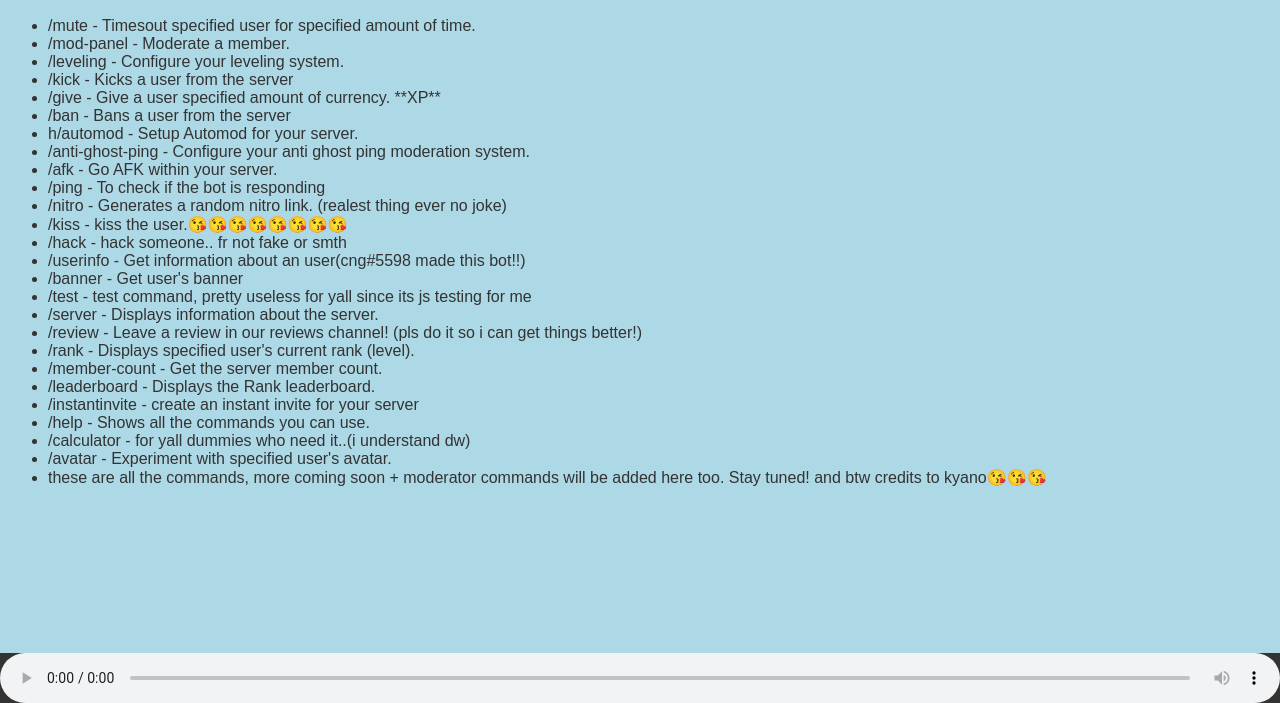
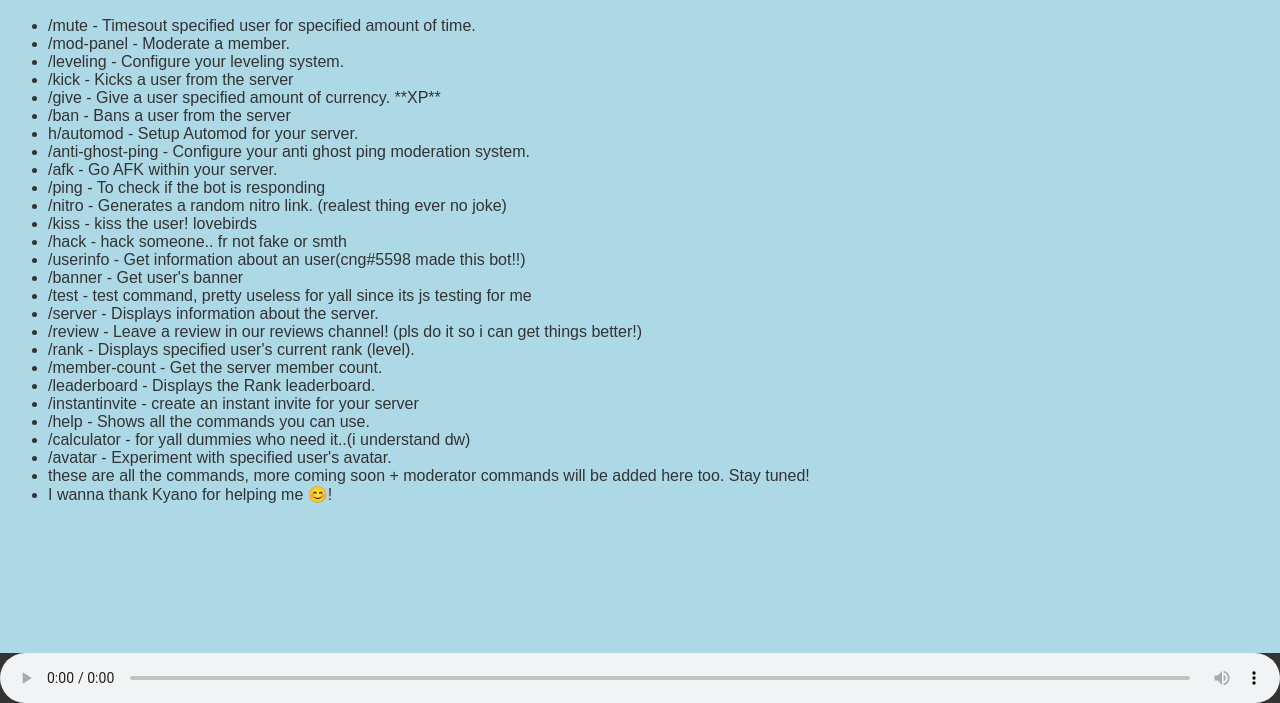
Before and after one commit to jejeeeeeee/Sentinel-invite-site, a plain HTML site: page index.html in a window 1280 px wide. Shown: the part 97-800 px from the top of the page. Drawn offline with Linux system fonts and the light colour scheme.

Commit message:
Added credits

```diff
--- a/index.html
+++ b/index.html
@@ -39,7 +39,7 @@
       <li>/afk - Go AFK within your server.</li>
       <li>/ping - To check if the bot is responding</li>
       <li>/nitro - Generates a random nitro link. (realest thing ever no joke)</li>
-      <li>/kiss - kiss the user.😘😘😘😘😘😘😘😘</li>
+      <li>/kiss - kiss the user! lovebirds</li>
       <li>/hack - hack someone.. fr not fake or smth</li>
       <li>/userinfo - Get information about an user(cng#5598 made this bot!!)</li>
       <li>/banner - Get user's banner</li>
@@ -53,7 +53,8 @@
       <li>/help - Shows all the commands you can use.</li>
       <li>/calculator - for yall dummies who need it..(i understand dw)</li>
       <li>/avatar - Experiment with specified user's avatar.</li>
-      <li>these are all the commands, more coming soon + moderator commands will be added here too. Stay tuned! and btw credits to kyano😘😘😘</li>
+      <li>these are all the commands, more coming soon + moderator commands will be added here too. Stay tuned!</li>
+      <li>I wanna thank Kyano for helping me 😊!</li>
     </ul>
   </div>
 </div>
```
